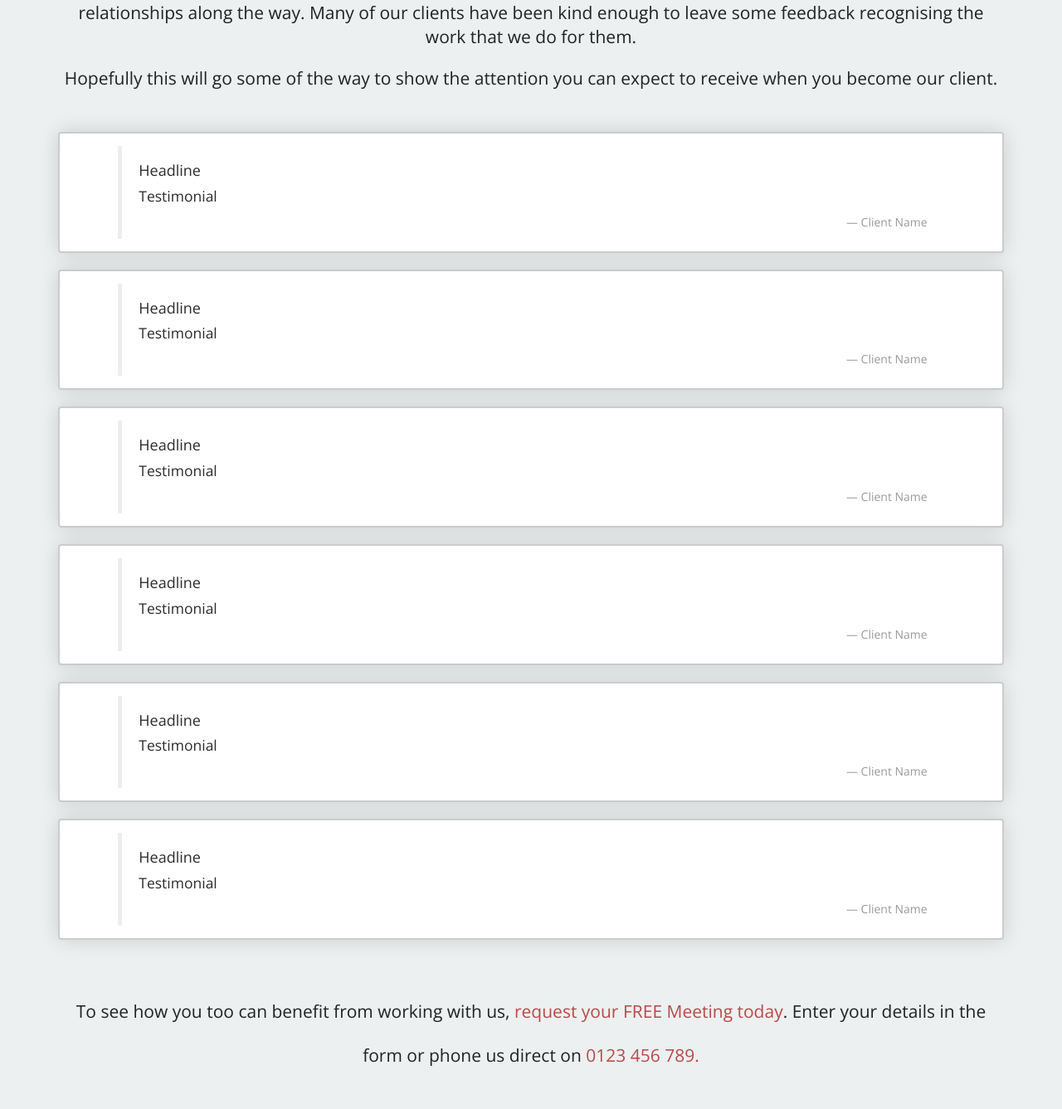
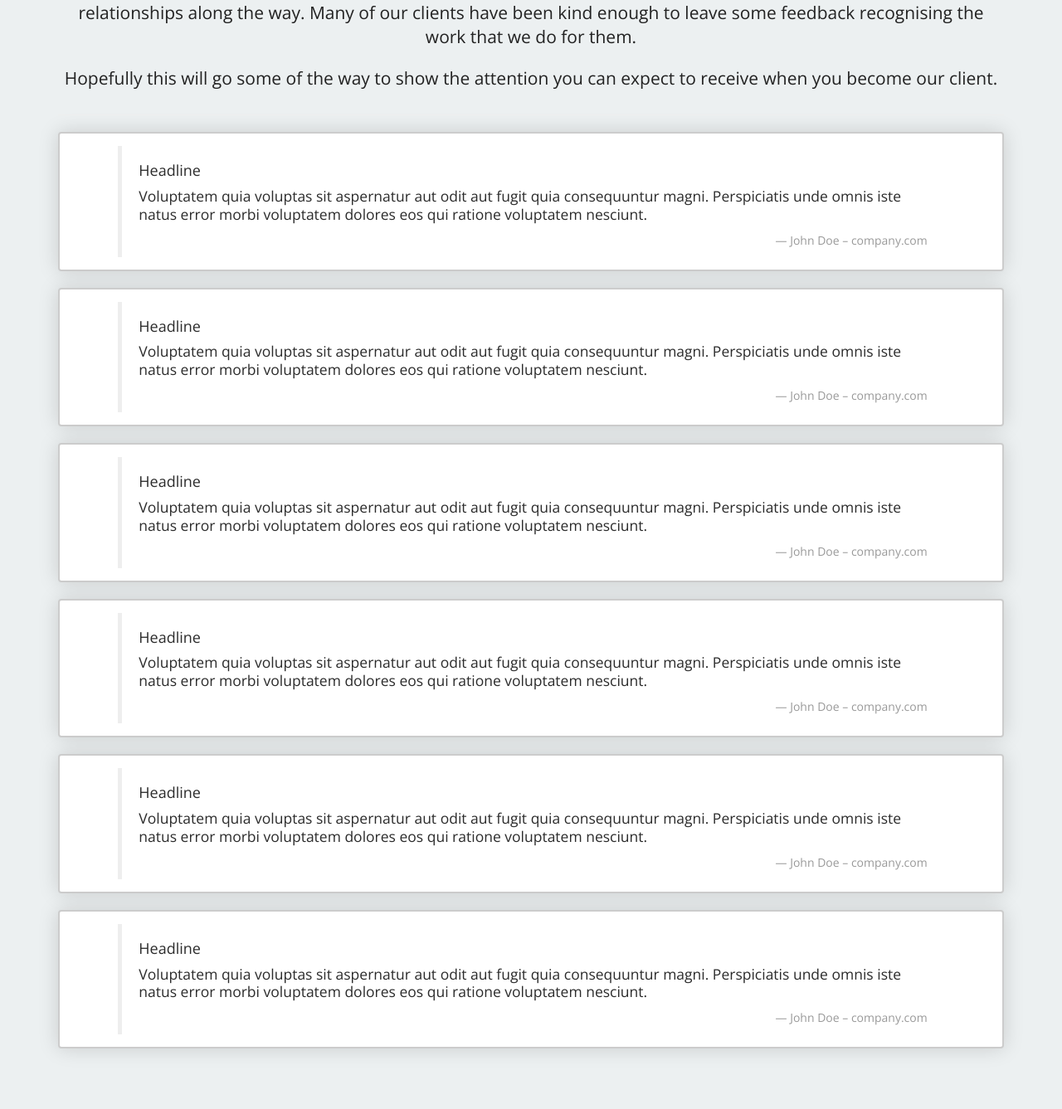
Before and after one commit to academyforgrowth/WTS_Jumbotron, a PHP site: page /testimonials.php in a window 1280 px wide. Shown: the part 928-2265 px from the top of the page at 83% size. Run offline with PHP 8.4, Linux system fonts and the light colour scheme; some libraries are stand-ins or nearby versions.

Commit message:
Updated variables

```diff
--- a/admin/snippets/assoc_logos.php
+++ b/admin/snippets/assoc_logos.php
@@ -5,31 +5,31 @@
 
                 <div class="col-xs-6 col-sm-4 col-md-offset-2 col-md-2 text-center">
                     <div class="well-sm">
-                        <img alt="" width="100" height="100" src="images/assoclogo1.png" />
+                        <img alt="" width="100" height="100" src="admin/img/assoc/assoclogo1.png" />
                     </div>
                 </div>
 
                 <div class="col-xs-6 col-sm-4 col-md-2 col-lg-2 text-center">
                     <div class="well-sm">
-                        <img alt="" width="100" height="100" src="images/assoclogo2.png" />
+                        <img alt="" width="100" height="100" src="admin/img/assoc/assoclogo2.png" />
                     </div>
                 </div>
 
                 <div class="col-xs-6 col-sm-4 col-md-2 col-lg-2 text-center">
                     <div class="well-sm">
-                        <img alt="" width="100" height="100" src="images/assoclogo3.png" />
+                        <img alt="" width="100" height="100" src="admin/img/assoc/assoclogo3.png" />
                     </div>
                 </div>
 
                 <div class="col-xs-6 col-sm-4 col-md-2 col-lg-2 text-center">
                     <div class="well-sm">
-                        <img alt="" width="100" height="100" src="images/assoclogo4.png" />
+                        <img alt="" width="100" height="100" src="admin/img/assoc/assoclogo4.png" />
                     </div>
                 </div>
 
                 <div class="col-xs-6 col-sm-4 col-md-2 col-lg-2 text-center">
                     <div class="well-sm">
-                        <img alt="" width="100" height="100" src="images/assoclogo5.png" />
+                        <img alt="" width="100" height="100" src="admin/img/assoc/assoclogo5.png" />
                     </div>
                 </div>
 
--- a/admin/snippets/testimonials.php
+++ b/admin/snippets/testimonials.php
@@ -3,9 +3,9 @@
             <div class="panel panel-default testimonial">
                 <div class="panel-body">
                     <blockquote class="testimonial">
-                        <h4>Headline</h4>
-                        <p>Testimonial</p>
-                        <p class="text-right"><small>Client Name</small></p>
+                        <h4><?php echo $headline1; ?></h4>
+                        <p><?php echo $testimonial1; ?></p>
+                        <p class="text-right"><small><?php echo $testimonial_client1; ?></small></p>
                     </blockquote>
                 </div>
             </div>
@@ -13,9 +13,9 @@
             <div class="panel panel-default testimonial">
                 <div class="panel-body">
                     <blockquote class="testimonial">
-                        <h4>Headline</h4>
-                        <p>Testimonial</p>
-                        <p class="text-right"><small>Client Name</small></p>
+                        <h4><?php echo $headline2; ?></h4>
+                        <p><?php echo $testimonial2; ?></p>
+                        <p class="text-right"><small><?php echo $testimonial_client2; ?></small></p>
                     </blockquote>
                 </div>
             </div>
@@ -23,9 +23,9 @@
             <div class="panel panel-default testimonial">
                 <div class="panel-body">
                     <blockquote class="testimonial">
-                        <h4>Headline</h4>
-                        <p>Testimonial</p>
-                        <p class="text-right"><small>Client Name</small></p>
+                        <h4><?php echo $headline3; ?></h4>
+                        <p><?php echo $testimonial3; ?></p>
+                        <p class="text-right"><small><?php echo $testimonial_client3; ?></small></p>
                     </blockquote>
                 </div>
             </div>
@@ -33,9 +33,9 @@
             <div class="panel panel-default testimonial">
                 <div class="panel-body">
                     <blockquote class="testimonial">
-                        <h4>Headline</h4>
-                        <p>Testimonial</p>
-                        <p class="text-right"><small>Client Name</small></p>
+                        <h4><?php echo $headline4; ?></h4>
+                        <p><?php echo $testimonial4; ?></p>
+                        <p class="text-right"><small><?php echo $testimonial_client4; ?></small></p>
                     </blockquote>
                 </div>
             </div>
@@ -43,9 +43,9 @@
             <div class="panel panel-default testimonial">
                 <div class="panel-body">
                     <blockquote class="testimonial">
-                        <h4>Headline</h4>
-                        <p>Testimonial</p>
-                        <p class="text-right"><small>Client Name</small></p>
+                        <h4><?php echo $headline5; ?></h4>
+                        <p><?php echo $testimonial5; ?></p>
+                        <p class="text-right"><small><?php echo $testimonial_client5; ?></small></p>
                     </blockquote>
                 </div>
             </div>
@@ -53,9 +53,9 @@
             <div class="panel panel-default testimonial">
                 <div class="panel-body">
                     <blockquote class="testimonial">
-                        <h4>Headline</h4>
-                        <p>Testimonial</p>
-                        <p class="text-right"><small>Client Name</small></p>
+                        <h4><?php echo $headline6; ?></h4>
+                        <p><?php echo $testimonial6; ?></p>
+                        <p class="text-right"><small><?php echo $testimonial_client6; ?></small></p>
                     </blockquote>
                 </div>
             </div>
--- a/admin/var.php
+++ b/admin/var.php
@@ -71,21 +71,27 @@ $reg = '#00000000';
 
 $team_member1 = 'Darren Smith';
 $team_member1_title = 'Job Title';
+$team_member1_bio = 'Voluptatem quia voluptas sit aspernatur aut odit aut fugit quia consequuntur magni. Perspiciatis unde omnis iste natus error morbi voluptatem dolores eos qui ratione voluptatem nesciunt.';
 
 $team_member2 = 'Alison Smith';
 $team_member2_title = 'Job Title';
+$team_member2_bio = 'Voluptatem quia voluptas sit aspernatur aut odit aut fugit quia consequuntur magni. Perspiciatis unde omnis iste natus error morbi voluptatem dolores eos qui ratione voluptatem nesciunt.';
 
 $team_member3 = 'Puran Smith';
 $team_member3_title = 'Job Title';
+$team_member3_bio = 'Voluptatem quia voluptas sit aspernatur aut odit aut fugit quia consequuntur magni. Perspiciatis unde omnis iste natus error morbi voluptatem dolores eos qui ratione voluptatem nesciunt.';
 
 $team_member4 = 'Anna Smith';
 $team_member4_title = 'Job Title';
+$team_member4_bio = 'Voluptatem quia voluptas sit aspernatur aut odit aut fugit quia consequuntur magni. Perspiciatis unde omnis iste natus error morbi voluptatem dolores eos qui ratione voluptatem nesciunt.';
 
 $team_member5 = 'Patrick Smith';
 $team_member5_title = 'Job Title';
+$team_member5_bio = 'Voluptatem quia voluptas sit aspernatur aut odit aut fugit quia consequuntur magni. Perspiciatis unde omnis iste natus error morbi voluptatem dolores eos qui ratione voluptatem nesciunt.';
 
 $team_member6 = 'Sarah Smith';
 $team_member6_title = 'Job Title';
+$team_member6_bio = 'Voluptatem quia voluptas sit aspernatur aut odit aut fugit quia consequuntur magni. Perspiciatis unde omnis iste natus error morbi voluptatem dolores eos qui ratione voluptatem nesciunt.';
 
 /******************************
  ** 3. =Services
@@ -100,21 +106,27 @@ $time_saving = ['Expenses Management', 'Budgeting', 'Client Invoicing', 'Account
  ******************************/
 
 $testimonial_client1 = 'John Doe &ndash; company.com';
+$headline1 = 'Headline';
 $testimonial1 = 'Voluptatem quia voluptas sit aspernatur aut odit aut fugit quia consequuntur magni. Perspiciatis unde omnis iste natus error morbi voluptatem dolores eos qui ratione voluptatem nesciunt.';
 
 $testimonial_client2 = 'John Doe &ndash; company.com';
+$headline2 = 'Headline';
 $testimonial2 = 'Voluptatem quia voluptas sit aspernatur aut odit aut fugit quia consequuntur magni. Perspiciatis unde omnis iste natus error morbi voluptatem dolores eos qui ratione voluptatem nesciunt.';
 
 $testimonial_client3 = 'John Doe &ndash; company.com';
+$headline3 = 'Headline';
 $testimonial3 = 'Voluptatem quia voluptas sit aspernatur aut odit aut fugit quia consequuntur magni. Perspiciatis unde omnis iste natus error morbi voluptatem dolores eos qui ratione voluptatem nesciunt.';
 
 $testimonial_client4 = 'John Doe &ndash; company.com';
+$headline4 = 'Headline';
 $testimonial4 = 'Voluptatem quia voluptas sit aspernatur aut odit aut fugit quia consequuntur magni. Perspiciatis unde omnis iste natus error morbi voluptatem dolores eos qui ratione voluptatem nesciunt.';
 
 $testimonial_client5 = 'John Doe &ndash; company.com';
+$headline5 = 'Headline';
 $testimonial5 = 'Voluptatem quia voluptas sit aspernatur aut odit aut fugit quia consequuntur magni. Perspiciatis unde omnis iste natus error morbi voluptatem dolores eos qui ratione voluptatem nesciunt.';
 
 $testimonial_client6 = 'John Doe &ndash; company.com';
+$headline6 = 'Headline';
 $testimonial6 = 'Voluptatem quia voluptas sit aspernatur aut odit aut fugit quia consequuntur magni. Perspiciatis unde omnis iste natus error morbi voluptatem dolores eos qui ratione voluptatem nesciunt.';
 
 /******************************
```
Also changed, not shown: admin/snippets/team.php (+24 -24 lines), admin/snippets/top_testimonials.php (+8 -8 lines), admin/img/assoc/assoclogo1.png (added), admin/img/assoc/assoclogo2.png (added), admin/img/assoc/assoclogo3.png (added), admin/img/assoc/assoclogo4.png (added), admin/img/assoc/assoclogo5.png (added), admin/img/team/1.jpg (added), admin/img/team/2.jpg (added), admin/img/team/3.jpg (added), admin/img/team/4.jpg (added), admin/img/team/5.jpg (added), admin/img/team/6.jpg (added).
